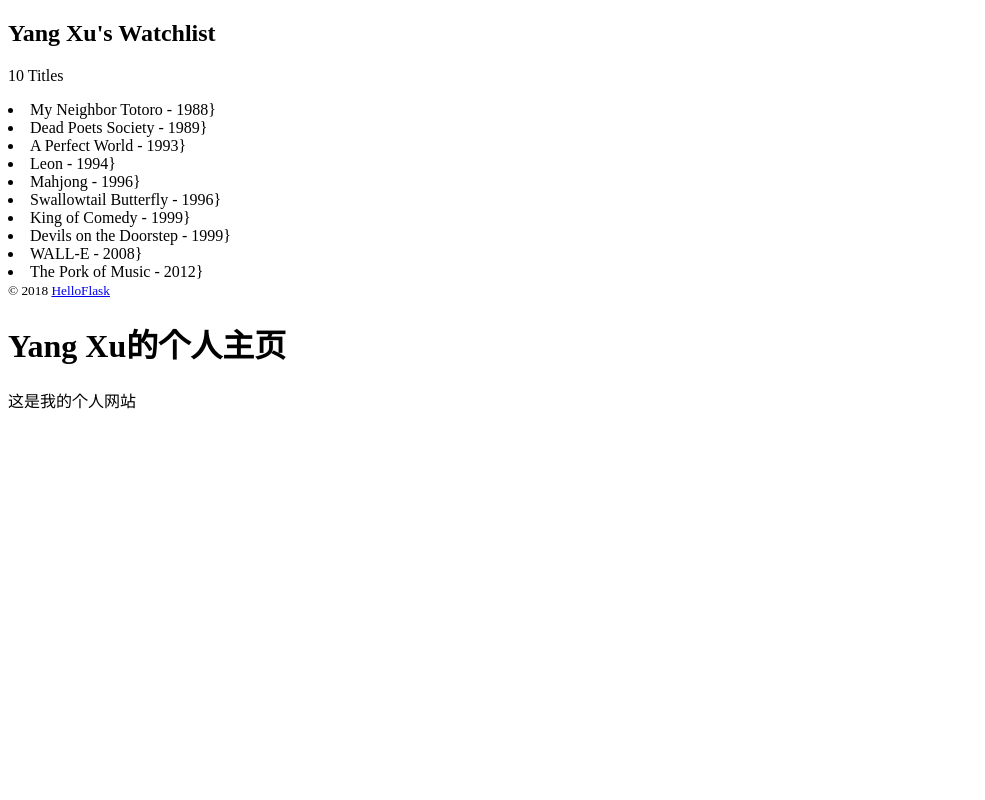
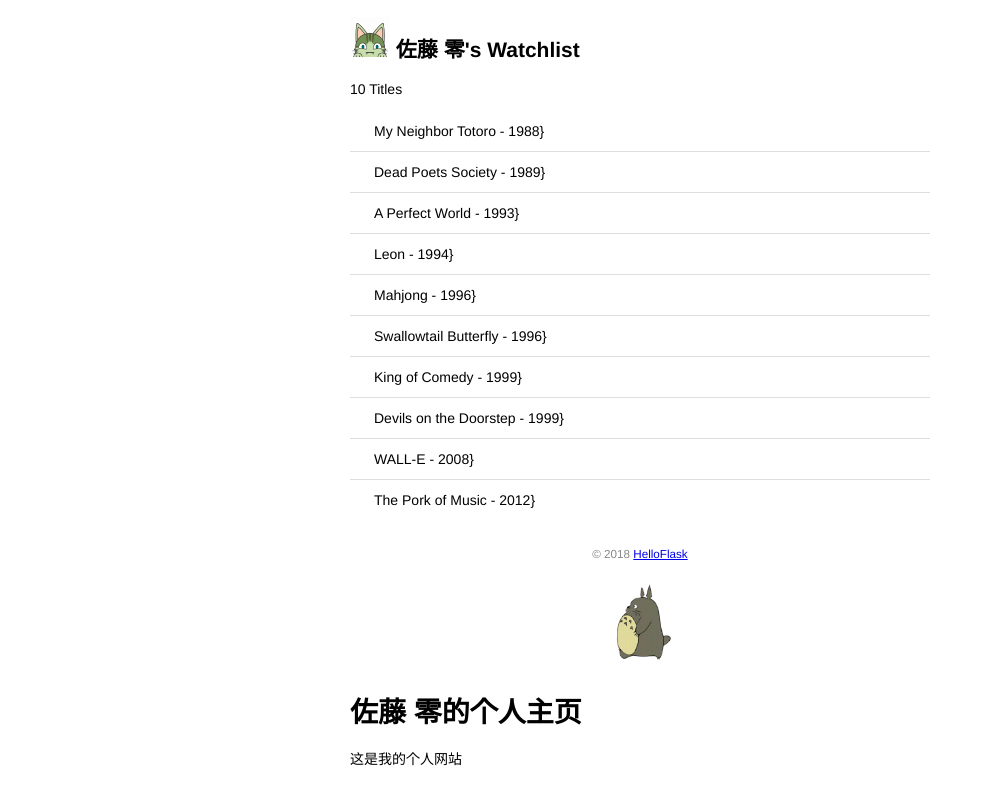
Before and after one commit to ppalantir/watchlist, a Flask app: page / in a window 1280 px wide. Shown: the whole page, without its empty margins (0-985 px from the left). Run offline with Flask 2, Linux system fonts and the light colour scheme.

Commit message:
Add static files

```diff
--- a/app.py
+++ b/app.py
@@ -1,9 +1,11 @@
-from flask import Flask, render_template
-from flask import url_for
+from flask import Flask, url_for, render_template
+from faker import Faker
 
 app = Flask(__name__)
 
-name = 'Yang Xu'
+fake = Faker('ja_JP')
+name = fake.name()
+# name = 'Yang Xu'
 movies = [
 {'title': 'My Neighbor Totoro', 'year': '1988'},
 {'title': 'Dead Poets Society', 'year': '1989'},
--- /dev/null
+++ b/static/style.css
@@ -0,0 +1,49 @@
+/* 页面整体 */
+body {
+    margin: auto;
+    max-width: 580px;
+    font-size: 14px;
+    font-family: Helvetica, Arial, sans-serif;
+}
+
+/* 页脚 */
+footer {
+    color: #888;
+    margin-top: 15px;
+    text-align: center;
+    padding: 10px;
+}
+
+/* 头像 */
+.avatar {
+    width: 40px;
+}
+
+/* 电影列表 */
+.movie-list {
+    list-style-type: none;
+    padding: 0;
+    margin-bottom: 10px;
+    box-shadow: 0 2px 5px 0 rgba(0, 0, 0, 0.16), 0 2px 10px 0 rg
+    ba(0, 0, 0, 0.12);
+}
+
+.movie-list li {
+    padding: 12px 24px;
+    border-bottom: 1px solid #ddd;
+}
+
+.movie-list li:last-child {
+    border-bottom:none;
+}
+
+.movie-list li:hover {
+    background-color: #f8f9fa;
+}
+
+/* 龙猫图片 */
+.totoro {
+    display: block;
+    margin: 0 auto;
+    height: 100px;
+}
--- a/templates/index.html
+++ b/templates/index.html
@@ -3,12 +3,19 @@
 <head>
     <meta charset="utf-8">
     <title>{{ name }}'s Watchlist</title>
+
+    <link rel="icon" href="{{ url_for('static', filename='favicon.ico') }}">
+    <link rel="stylesheet" href="{{ url_for('static', filename='style.css') }}" type="text/css">
 </head>
+
 <body>
-    <h2>{{ name }}'s Watchlist</h2>
+    <h2>
+        <img alt="Avatar" class="avatar" src="{{ url_for('static', filename='images/avatar.png') }}">
+        {{ name }}'s Watchlist
+    </h2>
     {# 使用length过滤器获取movies变量的长度 #}
     <p>{{ movies|length  }} Titles</p>
-    <u1>
+    <u1 class="movie-list">
         {% for movie in movies %} {# 迭代movies变量 #}
         <li>{{ movie.title}} - {{ movie.year }}}</li>{# 等同于movie['title'] #}
         {% endfor %} {# 使用 endfor标签结束for语句#}
@@ -16,6 +23,8 @@
     <footer>
         <small>&copy; 2018 <a href="http://helloflask.com/tutorial">HelloFlask</a></small>
     </footer>
+
+    <img alt="Walking Totoro" class="totoro" src="{{ url_for('static', filename='images/totoro.gif') }}">
 
 <h1>{{ name }}的个人主页</h1>
 {% if bio %}
```
Also changed, not shown: static/favicon.ico (added), static/favicon.jpg (added), static/images/avatar.png (added), static/images/totoro.gif (added).
